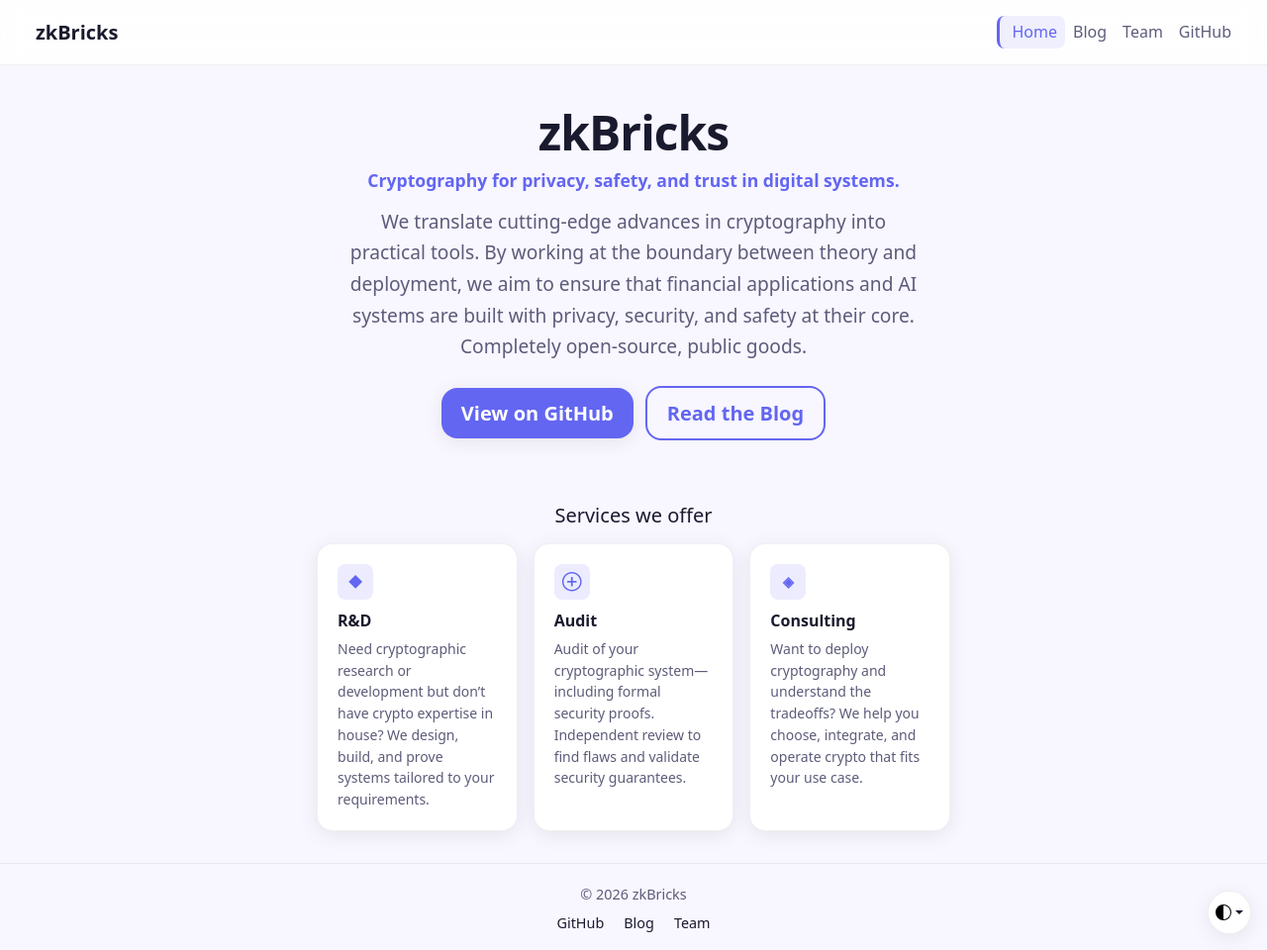
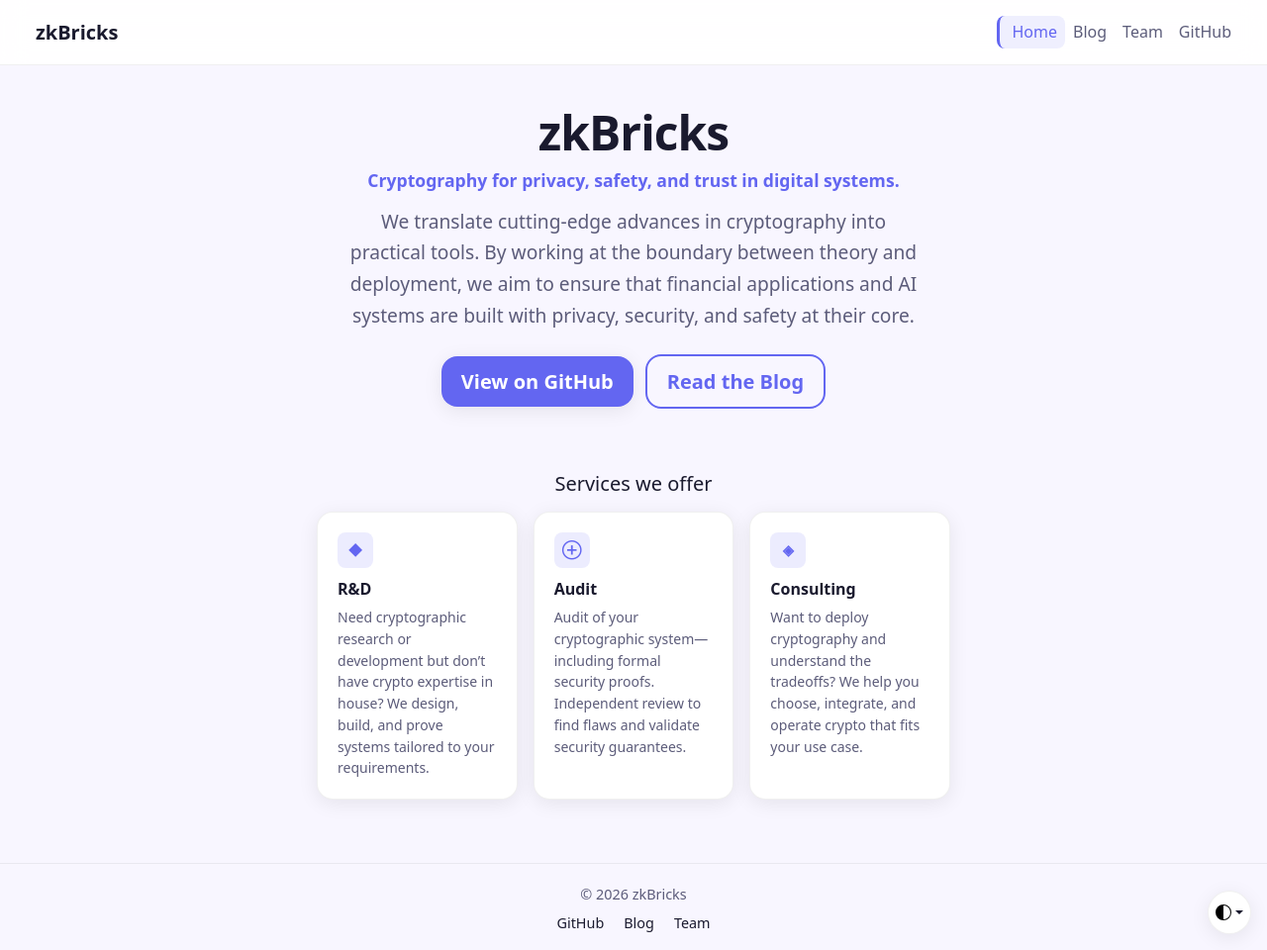
Before and after one commit to zkbricks/zkbricks.github.io, a Jekyll site: the page built from index.html, in a window 1280 px wide and 960 px high. Shown: the whole window at 99% size. Built offline with Jekyll 4.4.1, drawn with Linux system fonts in a browser that asks for light colours.

Commit message:
Update hero description in index.html
Removed the phrase 'Completely open-source, public goods.' from the hero description.

```diff
--- a/index.html
+++ b/index.html
@@ -8,7 +8,7 @@
 <section class="jellyk-hero">
   <h1 class="jellyk-hero-title">zkBricks</h1>
   <p class="jellyk-hero-tagline">Cryptography for privacy, safety, and trust in digital systems.</p>
-  <p class="lead jellyk-hero-desc">We translate cutting-edge advances in cryptography into practical tools. By working at the boundary between theory and deployment, we aim to ensure that financial applications and AI systems are built with privacy, security, and safety at their core. Completely open-source, public goods.</p>
+  <p class="lead jellyk-hero-desc">We translate cutting-edge advances in cryptography into practical tools. By working at the boundary between theory and deployment, we aim to ensure that financial applications and AI systems are built with privacy, security, and safety at their core. </p>
   <div class="jellyk-hero-ctas">
     <a href="https://github.com/zkbricks" class="btn btn-lg jellyk-btn jellyk-btn-primary" target="_blank" rel="noopener noreferrer">View on GitHub</a>
     <a href="{{ '/blogs.html' | relative_url }}" class="btn btn-lg jellyk-btn jellyk-btn-outline">Read the Blog</a>
```
